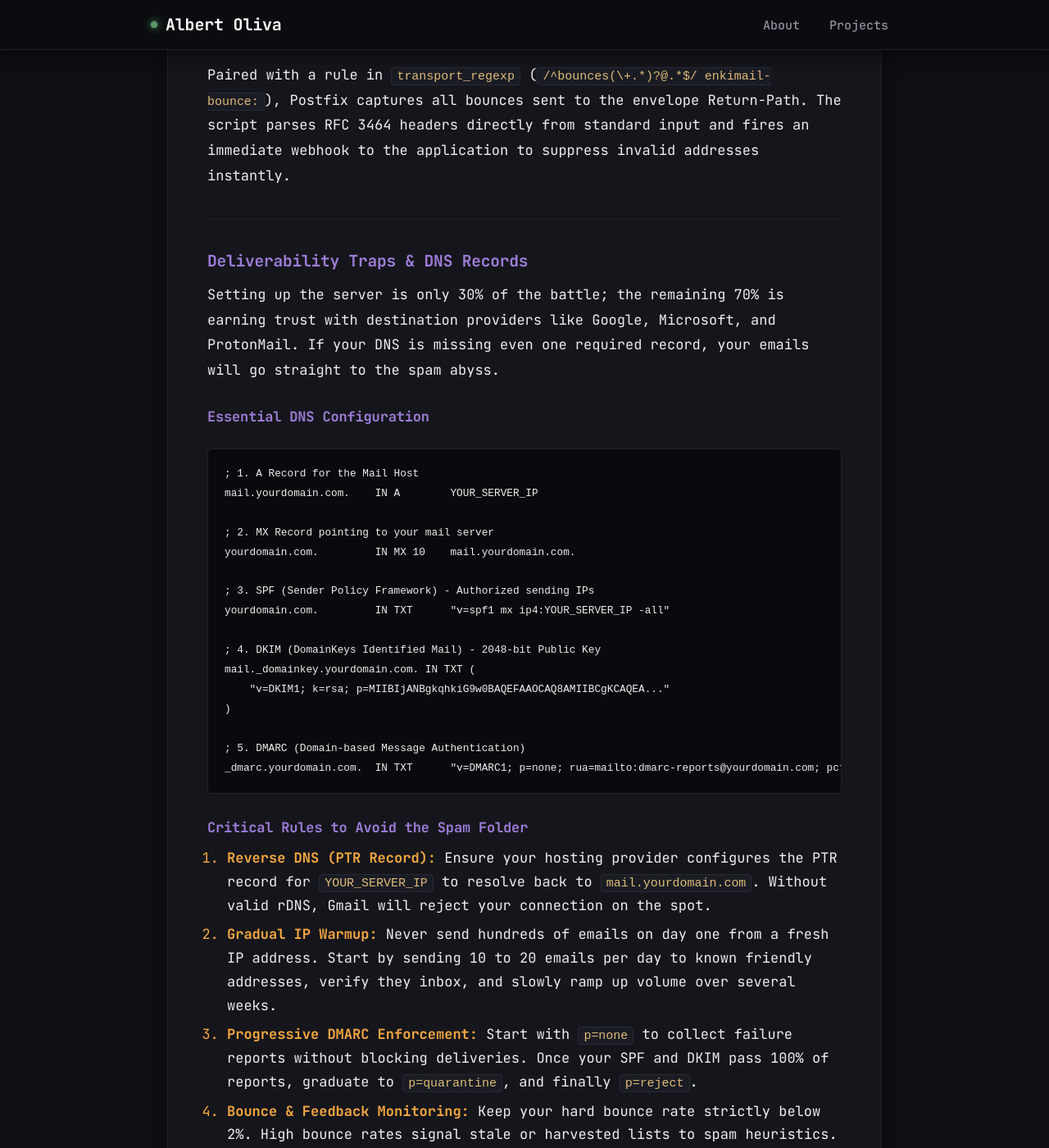
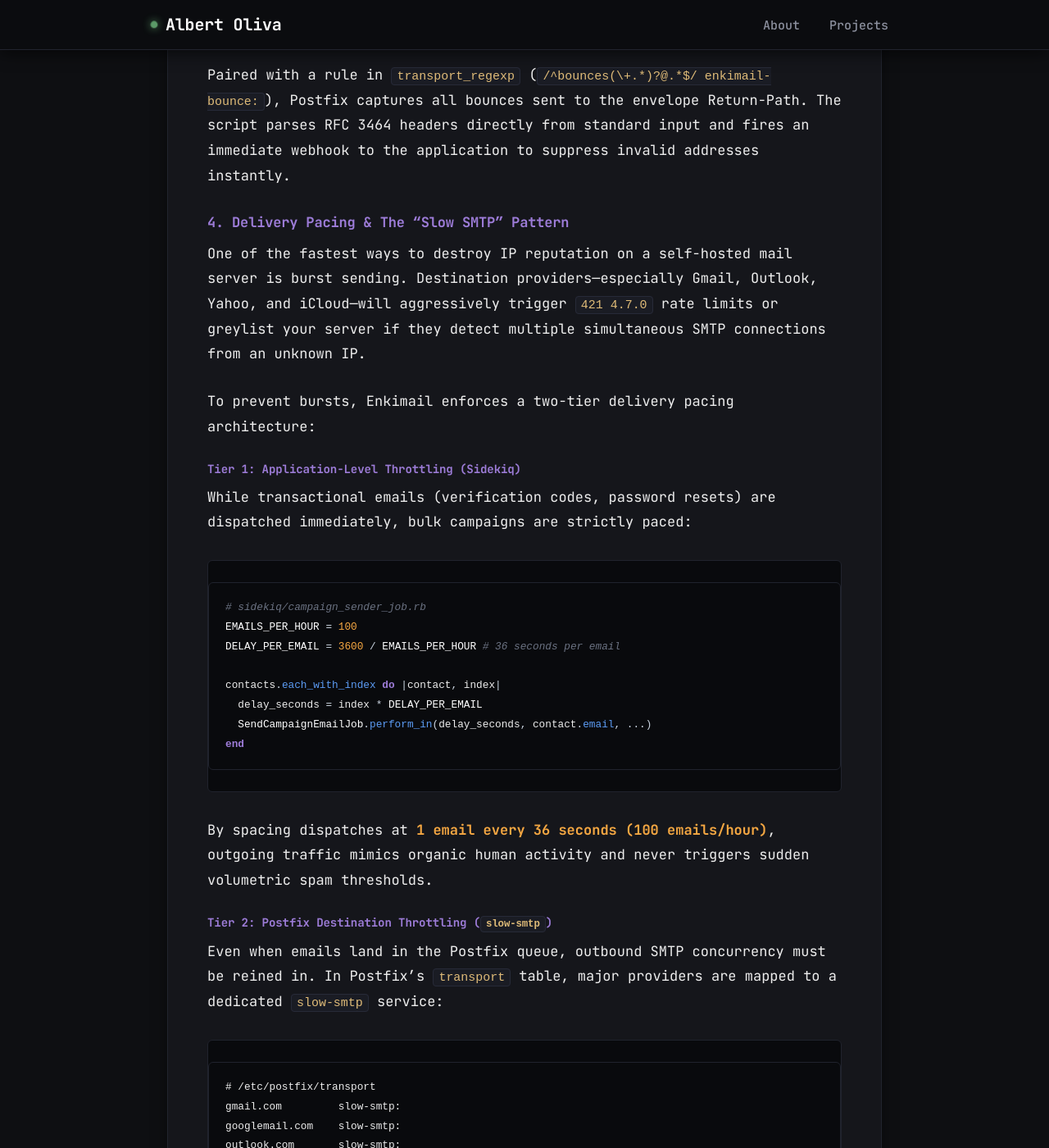
Before and after one commit to aiw3ndil/albertoliva, a Jekyll site: the page built from _posts/2026-10-01-enkimail-setting-up-transactional-email-service-with-docker-and-postfix.markdown, in a window 1280 px wide and 1400 px high, scrolled down 4481 px. Shown: the whole window at 82% size. Built offline with Jekyll 4.4.1, drawn with Linux system fonts in a browser that asks for light colours; comment, search, counter and statistics services are not loaded; some of the changed text lies outside the part shown.

Commit message:
docs: add section on delivery pacing and slow-smtp pattern to Enkimail post

````diff
--- a/_posts/2026-10-01-enkimail-setting-up-transactional-email-service-with-docker-and-postfix.markdown
+++ b/_posts/2026-10-01-enkimail-setting-up-transactional-email-service-with-docker-and-postfix.markdown
@@ -126,6 +126,51 @@ enkimail-bounce unix -    n       n       -       -       pipe
 
 Paired with a rule in `transport_regexp` (`/^bounces(\+.*)?@.*$/ enkimail-bounce:`), Postfix captures all bounces sent to the envelope Return-Path. The script parses RFC 3464 headers directly from standard input and fires an immediate webhook to the application to suppress invalid addresses instantly.
 
+#### 4. Delivery Pacing & The "Slow SMTP" Pattern
+
+One of the fastest ways to destroy IP reputation on a self-hosted mail server is burst sending. Destination providers—especially Gmail, Outlook, Yahoo, and iCloud—will aggressively trigger `421 4.7.0` rate limits or greylist your server if they detect multiple simultaneous SMTP connections from an unknown IP.
+
+To prevent bursts, Enkimail enforces a two-tier delivery pacing architecture:
+
+##### Tier 1: Application-Level Throttling (Sidekiq)
+While transactional emails (verification codes, password resets) are dispatched immediately, bulk campaigns are strictly paced:
+
+```ruby
+# sidekiq/campaign_sender_job.rb
+EMAILS_PER_HOUR = 100
+DELAY_PER_EMAIL = 3600 / EMAILS_PER_HOUR # 36 seconds per email
+
+contacts.each_with_index do |contact, index|
+  delay_seconds = index * DELAY_PER_EMAIL
+  SendCampaignEmailJob.perform_in(delay_seconds, contact.email, ...)
+end
+```
+
+By spacing dispatches at **1 email every 36 seconds (100 emails/hour)**, outgoing traffic mimics organic human activity and never triggers sudden volumetric spam thresholds.
+
+##### Tier 2: Postfix Destination Throttling (`slow-smtp`)
+Even when emails land in the Postfix queue, outbound SMTP concurrency must be reined in. In Postfix's `transport` table, major providers are mapped to a dedicated `slow-smtp` service:
+
+```text
+# /etc/postfix/transport
+gmail.com         slow-smtp:
+googlemail.com    slow-smtp:
+outlook.com       slow-smtp:
+hotmail.com       slow-smtp:
+yahoo.com         slow-smtp:
+icloud.com        slow-smtp:
+```
+
+Configured with strict throttling parameters in `main.cf`:
+
+```ini
+# /etc/postfix/main.cf
+slow-smtp_destination_rate_delay = 12s
+slow-smtp_destination_concurrency_limit = 1
+```
+
+This guarantees Postfix will **never open more than 1 concurrent connection** to any major provider and enforces a mandatory **12-second delay** between successive messages to the same destination MX.
+
 ---
 
 ### Deliverability Traps & DNS Records
````
